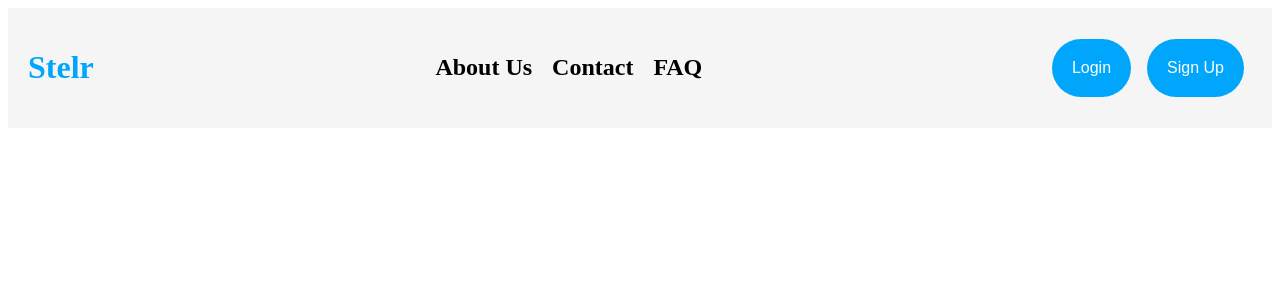
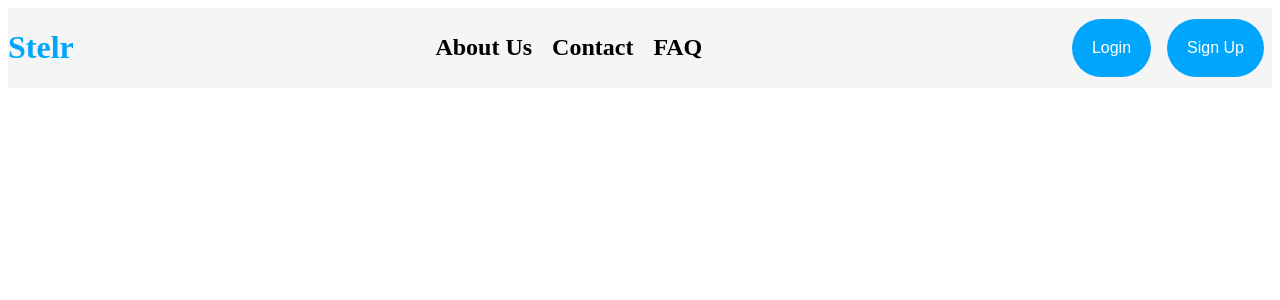
Before and after one commit to Jovenson-Don/stelr, a React (Vite) app: page / in a window 1280 px wide. Shown: the top 300 px of the page. Built offline with nearby package versions, Linux system fonts and the light colour scheme.

Commit message:
removed padding in header

```diff
--- a/src/headers/LandingPageHeader.tsx
+++ b/src/headers/LandingPageHeader.tsx
@@ -9,7 +9,6 @@ const LandingPageHeader: FC<LandingPageHeaderProps> = ({ title }) => {
   const headerContainerStyle = {
     display: "flex",
     justifyContent: "space-between",
-    padding: "20px",
     backgroundColor: "#F5F5F5",
     alignItems: "center",
   };
```
